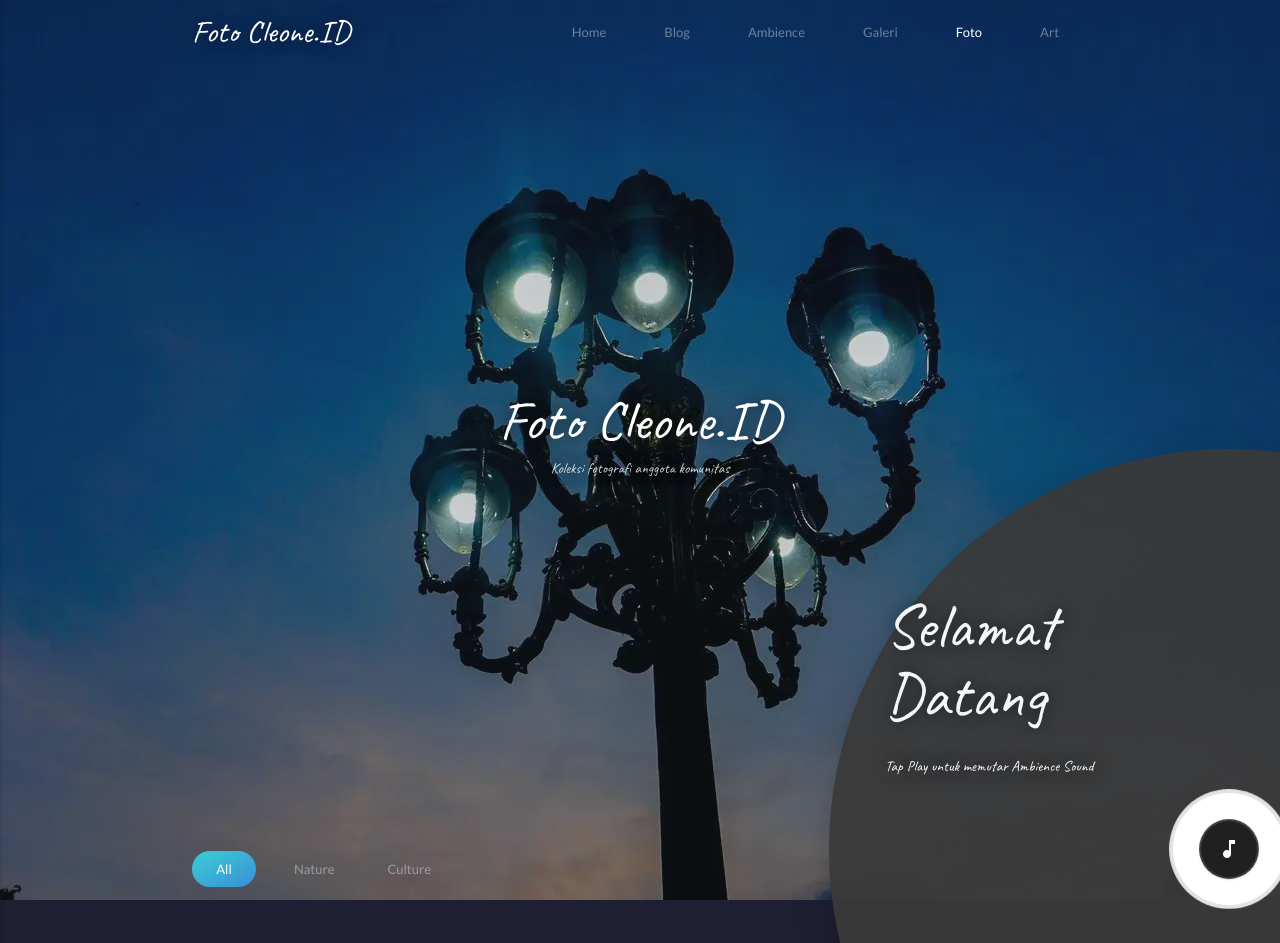
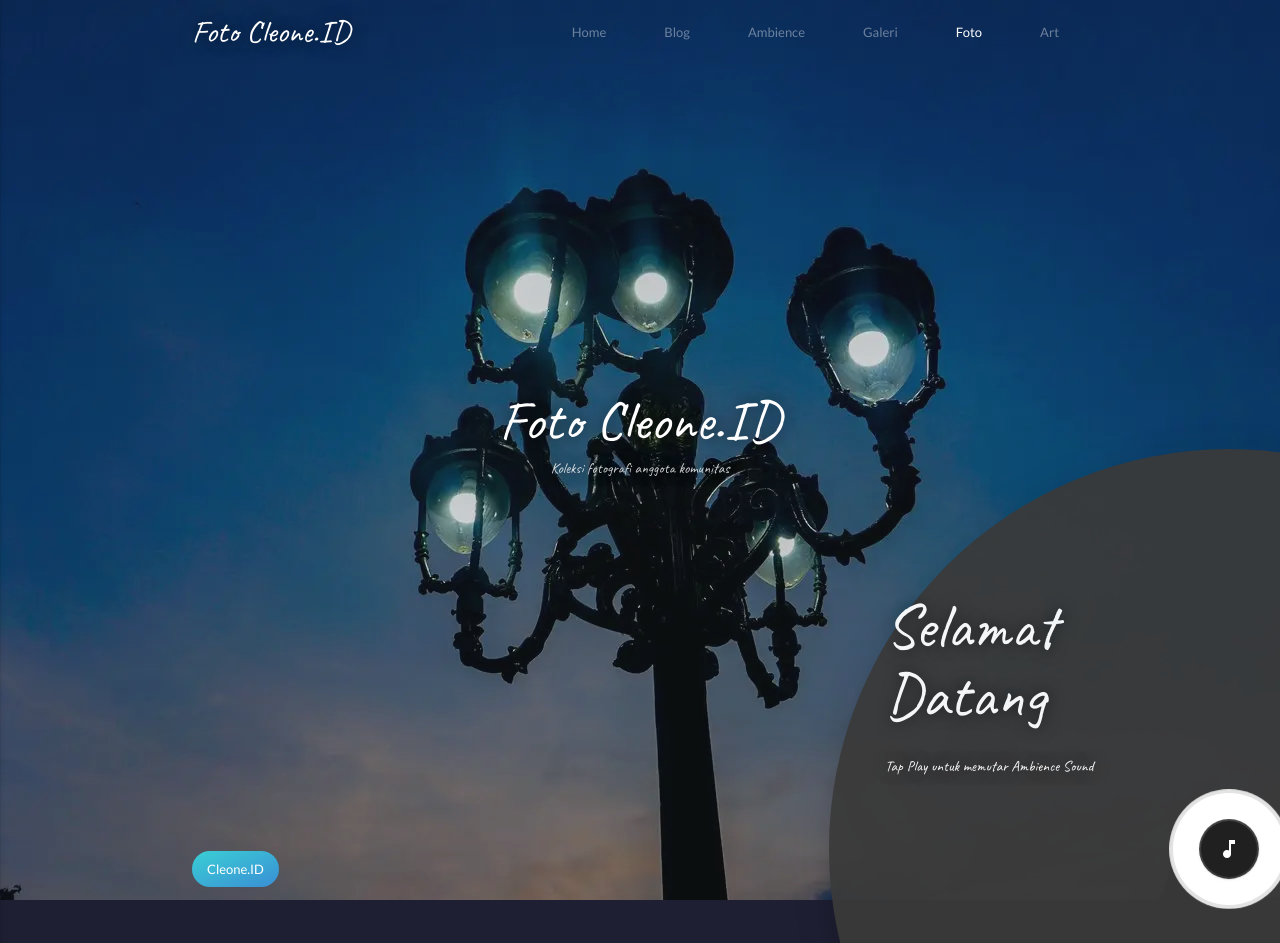
Before and after one commit to cleone-id/cleone-foto, a Jekyll site: the page built from index.html, in a window 1280 px wide. Built offline with Jekyll 4.4.1, drawn with Linux system fonts in a browser that asks for light colours.

Commit message:
test change data source

```diff
--- a/_includes/navbar.html
+++ b/_includes/navbar.html
@@ -34,9 +34,9 @@
   <div class="categories-wrapper">
       <div class="categories-container">
           <ul class="categories container">
-              <li class="active"><a href="#all">All</a></li>
-              <li><a href="#nature" id="nature">Nature</a></li>
-              <li><a href="#culture" id="culture">Culture</a></li>
+              <li class="active"><a href="#all">Cleone.ID</a></li>
+              <!-- <li><a href="#nature" id="nature">Nature</a></li>
+              <li><a href="#culture" id="culture">Culture</a></li> -->
           </ul>
       </div>
   </div>
--- a/index.html
+++ b/index.html
@@ -7,7 +7,7 @@
 <div id="portfolio" class="section gray">
     <div class="b row" id="photo-container">
         <script>
-            fetch('https://cdn.cleone.id/gallery.json')
+            fetch('https://cdn.cleone.id/foto.json')
                 .then(response => response.json())
                 .then(data => {
                 const container = document.getElementById('photo-container');
```
